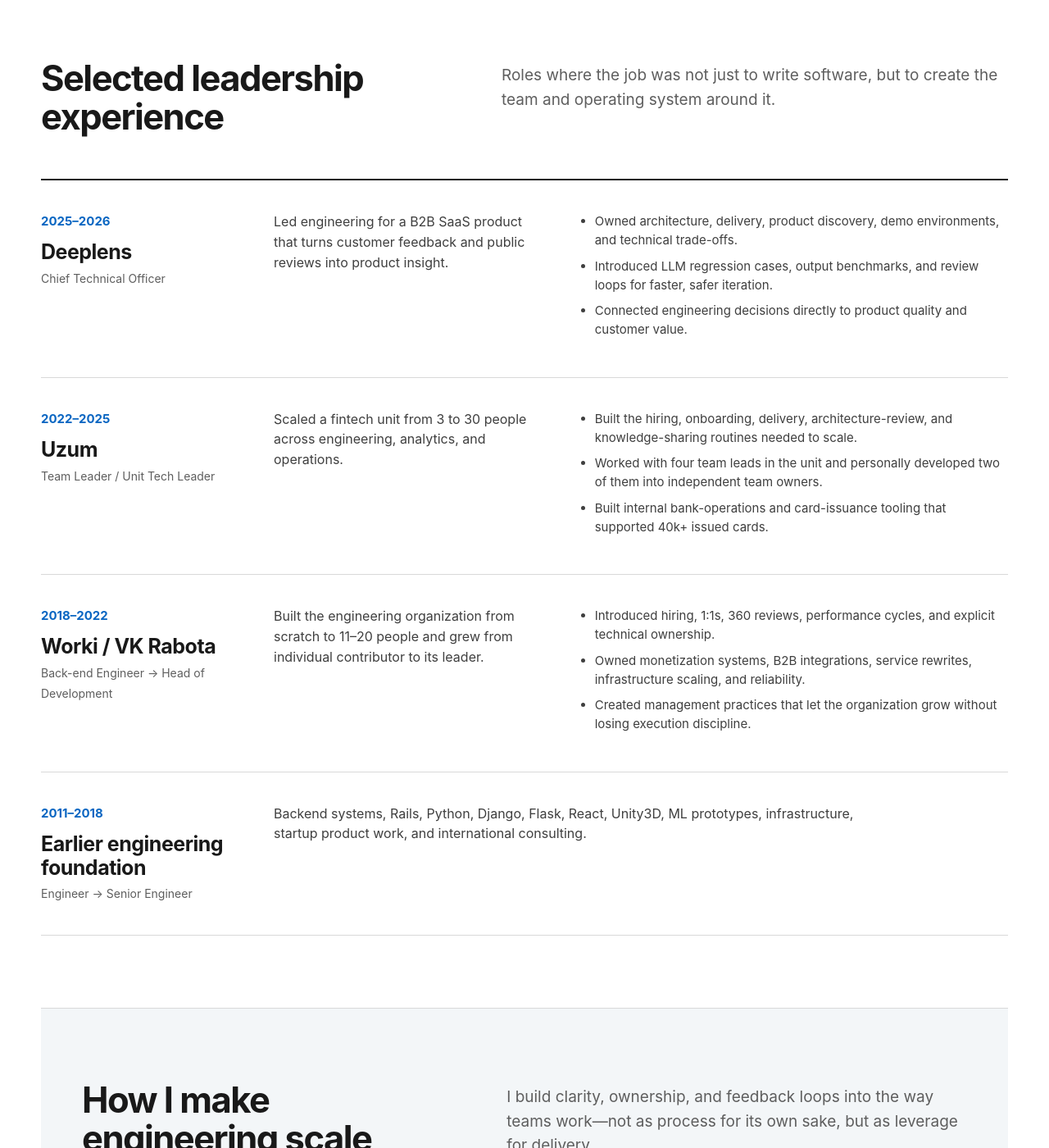
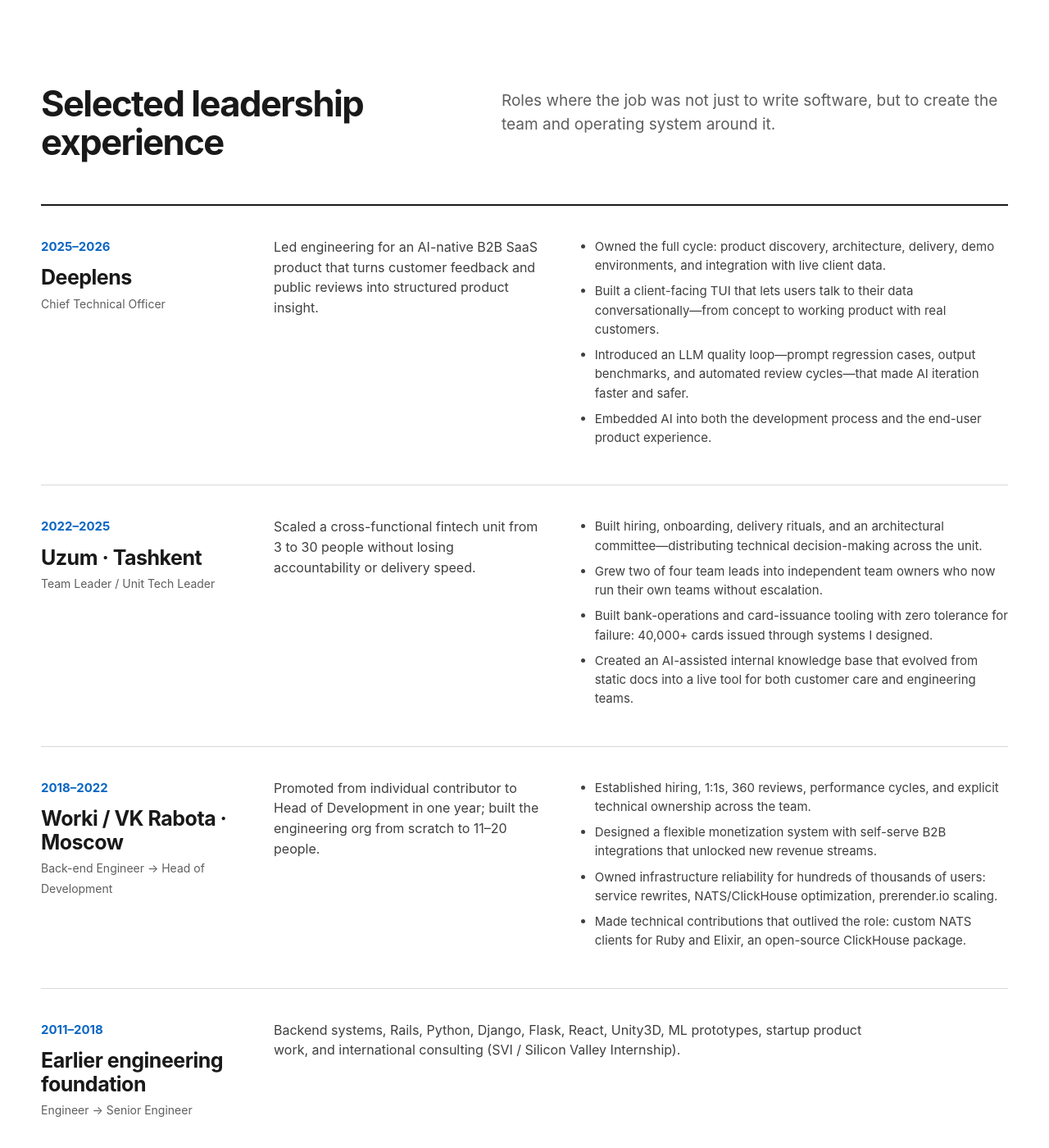
Before and after one commit to BEaStia/beastia.github.io, a Jekyll site: the page built from employment-resume.html, in a window 1280 px wide and 1400 px high, scrolled down 738 px. Shown: the whole window at 82% size. Built offline with Jekyll 4.4.1, drawn with Linux system fonts in a browser that asks for light colours; some of the changed text lies outside the part shown.

Commit message:
Add EN resume, strengthen all resume pages, add CLAUDE.md
- New resume-en.html: English one-pager mirroring resume.html, linked bidirectionally
- resume.html (RU): stronger bullets with TUI/AI knowledge base/arch committee details,
  1-year Worki promotion in proof grid, 3→30 corrected, EN version link added
- employment-resume.html: rewritten hero, updated proof grid, expanded role bullets
  with Deeplens TUI, Uzum arch committee and AI KB, Worki OSS contributions;
  refined target roles (added Fractional CTO)
- CLAUDE.md: project guide for Claude Code sessions
- .claude/skills/resume-update: workflow skill for resume content updates

Co-Authored-By: Claude Sonnet 4.6 <noreply@anthropic.com>

```diff
--- a/employment-resume.html
+++ b/employment-resume.html
@@ -26,10 +26,11 @@ permalink: /employment-resume/
 
   <header class="leadership-hero">
     <div class="leadership-hero-copy">
-      <h1>Engineering leader who scales teams, delivery systems, and reliable products</h1>
+      <h1>Engineering leader who turns growing teams into delivery systems that scale</h1>
       <p>
-        13+ years building software and engineering organizations—from hands-on backend work to CTO.
-        I turn growing teams into accountable units that can ship consistently without trading away reliability.
+        13+ years from backend systems to CTO. I build the organizational layer—hiring, ownership,
+        architecture committees, delivery rituals—that lets product companies ship predictably
+        without trading away reliability. I stay close to the code throughout.
       </p>
       <div class="leadership-actions">
         <a class="leadership-button leadership-button-primary" href="mailto:{{ site.footer-links.email }}">Contact me</a>
@@ -41,11 +42,11 @@ permalink: /employment-resume/
       <h2 id="proof-title">Proof at a glance</h2>
       <dl>
         <div><dt>13+</dt><dd>years in engineering</dd></div>
-        <div><dt>CTO</dt><dd>latest role at Deeplens</dd></div>
-        <div><dt>7 → 30</dt><dd>fintech unit scaled at Uzum</dd></div>
-        <div><dt>2 of 4</dt><dd>team leads personally developed</dd></div>
-        <div><dt>40k+</dt><dd>issued cards supported by internal tools</dd></div>
-        <div><dt>11–20</dt><dd>engineering organization built from scratch</dd></div>
+        <div><dt>1 year</dt><dd>Backend Engineer to Head of Development at Worki</dd></div>
+        <div><dt>3 → 30</dt><dd>fintech unit scaled at Uzum</dd></div>
+        <div><dt>2 of 4</dt><dd>team leads grown into independent owners</dd></div>
+        <div><dt>40k+</dt><dd>cards issued through tooling I built</dd></div>
+        <div><dt>CTO</dt><dd>AI-native B2B SaaS at Deeplens</dd></div>
       </dl>
     </section>
   </header>
@@ -59,37 +60,40 @@ permalink: /employment-resume/
     <div class="leadership-timeline">
       <article class="leadership-role">
         <div class="leadership-role-meta"><strong>2025–2026</strong><h3>Deeplens</h3><span>Chief Technical Officer</span></div>
-        <p>Led engineering for a B2B SaaS product that turns customer feedback and public reviews into product insight.</p>
+        <p>Led engineering for an AI-native B2B SaaS product that turns customer feedback and public reviews into structured product insight.</p>
         <ul>
-          <li>Owned architecture, delivery, product discovery, demo environments, and technical trade-offs.</li>
-          <li>Introduced LLM regression cases, output benchmarks, and review loops for faster, safer iteration.</li>
-          <li>Connected engineering decisions directly to product quality and customer value.</li>
+          <li>Owned the full cycle: product discovery, architecture, delivery, demo environments, and integration with live client data.</li>
+          <li>Built a client-facing TUI that lets users talk to their data conversationally—from concept to working product with real customers.</li>
+          <li>Introduced an LLM quality loop—prompt regression cases, output benchmarks, and automated review cycles—that made AI iteration faster and safer.</li>
+          <li>Embedded AI into both the development process and the end-user product experience.</li>
         </ul>
       </article>
 
       <article class="leadership-role">
-        <div class="leadership-role-meta"><strong>2022–2025</strong><h3>Uzum</h3><span>Team Leader / Unit Tech Leader</span></div>
-        <p>Scaled a fintech unit from 3 to 30 people across engineering, analytics, and operations.</p>
+        <div class="leadership-role-meta"><strong>2022–2025</strong><h3>Uzum · Tashkent</h3><span>Team Leader / Unit Tech Leader</span></div>
+        <p>Scaled a cross-functional fintech unit from 3 to 30 people without losing accountability or delivery speed.</p>
         <ul>
-          <li>Built the hiring, onboarding, delivery, architecture-review, and knowledge-sharing routines needed to scale.</li>
-          <li>Worked with four team leads in the unit and personally developed two of them into independent team owners.</li>
-          <li>Built internal bank-operations and card-issuance tooling that supported 40k+ issued cards.</li>
+          <li>Built hiring, onboarding, delivery rituals, and an architectural committee—distributing technical decision-making across the unit.</li>
+          <li>Grew two of four team leads into independent team owners who now run their own teams without escalation.</li>
+          <li>Built bank-operations and card-issuance tooling with zero tolerance for failure: 40,000+ cards issued through systems I designed.</li>
+          <li>Created an AI-assisted internal knowledge base that evolved from static docs into a live tool for both customer care and engineering teams.</li>
         </ul>
       </article>
 
       <article class="leadership-role">
-        <div class="leadership-role-meta"><strong>2018–2022</strong><h3>Worki / VK Rabota</h3><span>Back-end Engineer → Head of Development</span></div>
-        <p>Built the engineering organization from scratch to 11–20 people and grew from individual contributor to its leader.</p>
+        <div class="leadership-role-meta"><strong>2018–2022</strong><h3>Worki / VK Rabota · Moscow</h3><span>Back-end Engineer → Head of Development</span></div>
+        <p>Promoted from individual contributor to Head of Development in one year; built the engineering org from scratch to 11–20 people.</p>
         <ul>
-          <li>Introduced hiring, 1:1s, 360 reviews, performance cycles, and explicit technical ownership.</li>
-          <li>Owned monetization systems, B2B integrations, service rewrites, infrastructure scaling, and reliability.</li>
-          <li>Created management practices that let the organization grow without losing execution discipline.</li>
+          <li>Established hiring, 1:1s, 360 reviews, performance cycles, and explicit technical ownership across the team.</li>
+          <li>Designed a flexible monetization system with self-serve B2B integrations that unlocked new revenue streams.</li>
+          <li>Owned infrastructure reliability for hundreds of thousands of users: service rewrites, NATS/ClickHouse optimization, prerender.io scaling.</li>
+          <li>Made technical contributions that outlived the role: custom NATS clients for Ruby and Elixir, an open-source ClickHouse package.</li>
         </ul>
       </article>
 
       <article class="leadership-role leadership-role-compact">
         <div class="leadership-role-meta"><strong>2011–2018</strong><h3>Earlier engineering foundation</h3><span>Engineer → Senior Engineer</span></div>
-        <p>Backend systems, Rails, Python, Django, Flask, React, Unity3D, ML prototypes, infrastructure, startup product work, and international consulting.</p>
+        <p>Backend systems, Rails, Python, Django, Flask, React, Unity3D, ML prototypes, startup product work, and international consulting (SVI / Silicon Valley Internship).</p>
       </article>
     </div>
   </section>
@@ -97,14 +101,14 @@ permalink: /employment-resume/
   <section class="leadership-section leadership-system" id="leadership">
     <div class="leadership-section-heading">
       <h2>How I make engineering scale</h2>
-      <p>I build clarity, ownership, and feedback loops into the way teams work—not as process for its own sake, but as leverage for delivery.</p>
+      <p>I build clarity, ownership, and feedback loops into how teams work—not as process theater, but as leverage for delivery. Learned by doing it at each stage of scale.</p>
     </div>
     <ol class="leadership-principles">
-      <li><strong>Clarify direction</strong><span>Make priorities, constraints, decisions, and delivery risks visible.</span></li>
-      <li><strong>Build strong teams</strong><span>Hire deliberately, onboard well, develop engineers, and grow leaders.</span></li>
-      <li><strong>Design ownership</strong><span>Create boundaries where teams can own outcomes without constant escalation.</span></li>
-      <li><strong>Deliver consistently</strong><span>Use planning, review, incident learning, and quality gates that match the product risk.</span></li>
-      <li><strong>Connect the business</strong><span>Align engineering with product, analytics, operations, support, and customer reality.</span></li>
+      <li><strong>Clarify direction</strong><span>Make priorities, constraints, decisions, and delivery risks visible—so engineers solve the right problems without asking twice.</span></li>
+      <li><strong>Build strong teams</strong><span>Hire deliberately, onboard fast, grow engineers toward ownership, and develop the next layer of leaders before you need them.</span></li>
+      <li><strong>Design ownership</strong><span>Create clear boundaries so teams can make decisions and own outcomes without constant escalation or coordination overhead.</span></li>
+      <li><strong>Deliver consistently</strong><span>Put the right planning, review, incident-learning, and quality gates in place—matched to the actual risk of the product, not cargo-culted from somewhere else.</span></li>
+      <li><strong>Connect the business</strong><span>Keep engineering in the same conversation as product, analytics, operations, and customer reality—not downstream of it.</span></li>
     </ol>
   </section>
 
@@ -124,14 +128,14 @@ permalink: /employment-resume/
   <section class="leadership-section leadership-targets" id="roles">
     <div class="leadership-section-heading">
       <h2>Where I create the most value</h2>
-      <p>Teams that have working product demand and now need stronger engineering leadership, delivery, and organizational design.</p>
+      <p>Companies with real product traction that need to scale the engineering organization—or fix delivery without rebuilding the team from scratch.</p>
     </div>
     <ul>
-      <li><strong>Head of Engineering</strong><span>Own engineering strategy, org design, and execution across teams.</span></li>
-      <li><strong>Engineering Manager / Senior EM</strong><span>Build accountable teams and predictable delivery.</span></li>
-      <li><strong>Unit Tech Lead / Direction Lead</strong><span>Align architecture, ownership, and cross-functional execution.</span></li>
-      <li><strong>Team Lead</strong><span>Lead a backend, platform, fintech, or AI-enabled product team.</span></li>
-      <li><strong>Early-stage CTO</strong><span>Build the technical foundation and engineering organization together.</span></li>
+      <li><strong>Head of Engineering</strong><span>Own engineering strategy, org design, and execution. Best fit: 20–100 engineers, multiple teams, product-market fit already established.</span></li>
+      <li><strong>Engineering Manager / Senior EM</strong><span>Build accountable teams with predictable delivery and clear ownership models.</span></li>
+      <li><strong>Unit Tech Lead / Direction Lead</strong><span>Align architecture, cross-functional ownership, and delivery in a fintech or product vertical.</span></li>
+      <li><strong>CTO (early or scaling stage)</strong><span>Build the technical foundation, engineering org, and AI-native product practices together from the start.</span></li>
+      <li><strong>Fractional CTO / Advisory</strong><span>Short-term engagement: technical audit, team assessment, delivery recovery, AI adoption roadmap.</span></li>
     </ul>
   </section>
 
@@ -170,17 +174,18 @@ permalink: /employment-resume/
 
     <section class="resume-summary-block">
       <p>
-        Engineering leader with 13+ years in backend, product engineering, infrastructure, and team leadership.
-        Scaled teams from early formation to 30 people, developed team leads, built hiring and performance systems,
-        and owned delivery for reliability-sensitive fintech and B2B SaaS products.
+        Engineering leader with 13+ years in backend systems, infrastructure, and team leadership.
+        Promoted from Backend Engineer to Head of Development in one year at Worki; scaled a fintech
+        unit from 3 to 30 people at Uzum; built AI-native product and engineering practices as CTO at Deeplens.
+        I stay technically deep while building the org layer that lets teams ship predictably.
       </p>
     </section>
 
     <section class="resume-proof-grid" aria-label="Key leadership proof points">
-      <div><strong>CTO</strong><span>Latest role at Deeplens</span></div>
-      <div><strong>7 → 30</strong><span>Fintech unit scaled at Uzum</span></div>
-      <div><strong>2 of 4</strong><span>Team leads personally developed</span></div>
-      <div><strong>40k+</strong><span>Cards issued through internal tools</span></div>
+      <div><strong>1 year</strong><span>Backend Engineer to Head of Dev at Worki</span></div>
+      <div><strong>3 → 30</strong><span>Fintech unit scaled at Uzum</span></div>
+      <div><strong>2 of 4</strong><span>Team leads grown into independent owners</span></div>
+      <div><strong>40k+</strong><span>Cards issued through tooling I built</span></div>
     </section>
 
     <div class="resume-main-grid">
@@ -190,31 +195,30 @@ permalink: /employment-resume/
           <article class="resume-role">
             <div class="resume-role-head"><h3>Deeplens</h3><span>Chief Technical Officer · 2025–2026</span></div>
             <ul>
-              <li>Led engineering for a B2B SaaS product analyzing customer feedback and public reviews.</li>
-              <li>Owned architecture, delivery, product discovery, demo environments, and technical trade-offs.</li>
-              <li>Introduced LLM regression cases, output benchmarks, and review loops.</li>
+              <li>Led engineering for an AI-native B2B SaaS product—customer feedback and public reviews turned into actionable product insight.</li>
+              <li>Built a client-facing TUI: users talk to their data conversationally. Owned full cycle from discovery to live demo with client data.</li>
+              <li>Introduced LLM quality loop: prompt regression, output benchmarks, automated review cycles for safer AI iteration.</li>
             </ul>
           </article>
           <article class="resume-role">
-            <div class="resume-role-head"><h3>Uzum</h3><span>Team Leader / Unit Tech Leader · 2022–2025</span></div>
+            <div class="resume-role-head"><h3>Uzum · Tashkent</h3><span>Team Leader / Unit Tech Leader · 2022–2025</span></div>
             <ul>
-              <li>Scaled a fintech unit from 3 to 30 people across engineering, analytics, and operations.</li>
-              <li>Worked with four team leads and personally developed two into independent team owners.</li>
-              <li>Built bank-operations and card-issuance tooling supporting 40k+ issued cards.</li>
-              <li>Established hiring, onboarding, delivery, architecture-review, and knowledge routines.</li>
+              <li>Scaled a cross-functional fintech unit from 3 to 30 across engineering, analytics, and operations.</li>
+              <li>Grew 2 of 4 team leads into independent owners; introduced architectural committee to distribute decisions.</li>
+              <li>Built bank-operations and card-issuance tooling with zero failure tolerance: 40,000+ cards issued.</li>
             </ul>
           </article>
           <article class="resume-role">
-            <div class="resume-role-head"><h3>Worki / VK Rabota</h3><span>Back-end Engineer → Head of Development · 2018–2022</span></div>
+            <div class="resume-role-head"><h3>Worki / VK Rabota · Moscow</h3><span>Back-end Engineer → Head of Development · 2018–2022</span></div>
             <ul>
-              <li>Built the engineering organization from scratch to 11–20 people.</li>
-              <li>Introduced hiring, 1:1s, 360 reviews, performance cycles, and technical ownership.</li>
-              <li>Owned monetization, B2B integrations, service rewrites, infrastructure, and reliability.</li>
+              <li>Promoted to Head of Development in one year; built engineering org from scratch to 11–20 people.</li>
+              <li>Introduced 1:1s, 360 reviews, performance cycles, and explicit ownership models.</li>
+              <li>Owned reliability for hundreds of thousands of users; built flexible self-serve B2B monetization.</li>
             </ul>
           </article>
           <article class="resume-role resume-role-compact">
             <div class="resume-role-head"><h3>Earlier engineering foundation</h3><span>2011–2018</span></div>
-            <p>Backend systems, Rails, Python, Django, Flask, React, Unity3D, ML prototypes, infrastructure, startup product work, and consulting.</p>
+            <p>Backend, Rails, Python, Django, Flask, React, Unity3D, ML prototypes, startup products, international consulting.</p>
           </article>
         </section>
       </main>
@@ -235,9 +239,9 @@ permalink: /employment-resume/
           <ul class="resume-tight-list">
             <li>Hiring funnels, onboarding, and team growth.</li>
             <li>1:1s, performance reviews, 360 feedback, and lead development.</li>
-            <li>Delivery planning, ownership models, incident learning, and roadmap trade-offs.</li>
-            <li>Architecture review, documentation, and knowledge sharing.</li>
-            <li>Operational automation and practical LLM use.</li>
+            <li>Architectural committees and distributed decision-making.</li>
+            <li>Delivery planning, ownership models, incident learning.</li>
+            <li>AI-assisted tooling and practical LLM use in product and process.</li>
           </ul>
         </section>
         <section class="resume-compact-section">
@@ -246,16 +250,16 @@ permalink: /employment-resume/
             <span>Ruby</span><span>Rails</span><span>Elixir</span><span>Python</span>
             <span>JavaScript</span><span>GraphQL</span><span>PostgreSQL</span><span>Redis</span>
             <span>ClickHouse</span><span>NATS</span><span>Docker</span><span>AWS</span>
-            <span>LLM pipelines</span><span>RAG</span><span>Internal tooling</span>
+            <span>LLM / RAG</span><span>Internal tooling</span>
           </div>
         </section>
         <section class="resume-compact-section">
           <h2>Management style</h2>
           <ul class="resume-tight-list">
-            <li>Build teams that own outcomes without constant escalation.</li>
-            <li>Make priorities, delivery risks, and technical decisions visible.</li>
-            <li>Balance product speed with operational reliability.</li>
-            <li>Connect engineering, product, analytics, operations, and support.</li>
+            <li>Teams own outcomes without constant escalation.</li>
+            <li>Priorities, delivery risks, and decisions stay visible.</li>
+            <li>Product speed balanced with operational reliability.</li>
+            <li>Engineering stays in the same conversation as the business.</li>
           </ul>
         </section>
         <section class="resume-compact-section">
```
Also changed, not shown: other parts of employment-resume.html (+2 -2 lines), CLAUDE.md (added, +67 -0 lines), resume-en.html (added, +149 -0 lines), resume.html (+37 -35 lines), .claude/skills/resume-update/SKILL.md (added).
